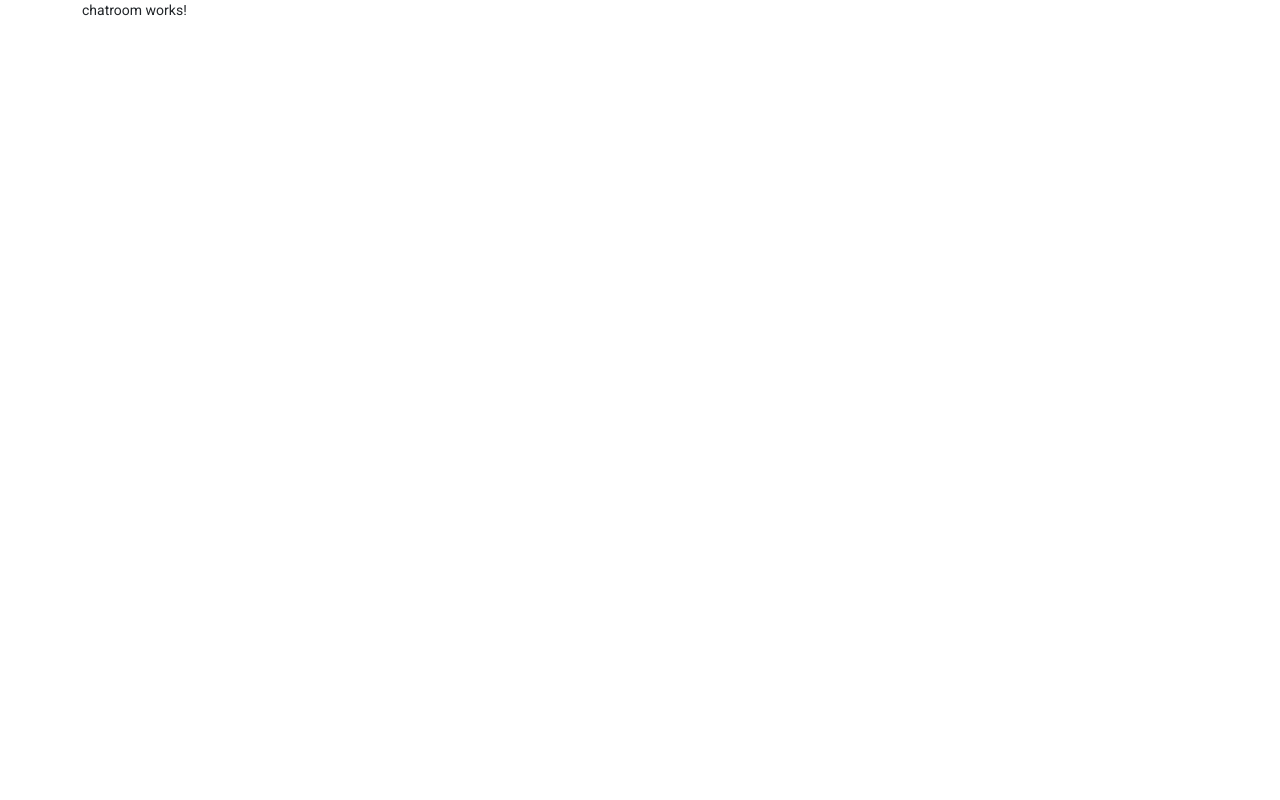
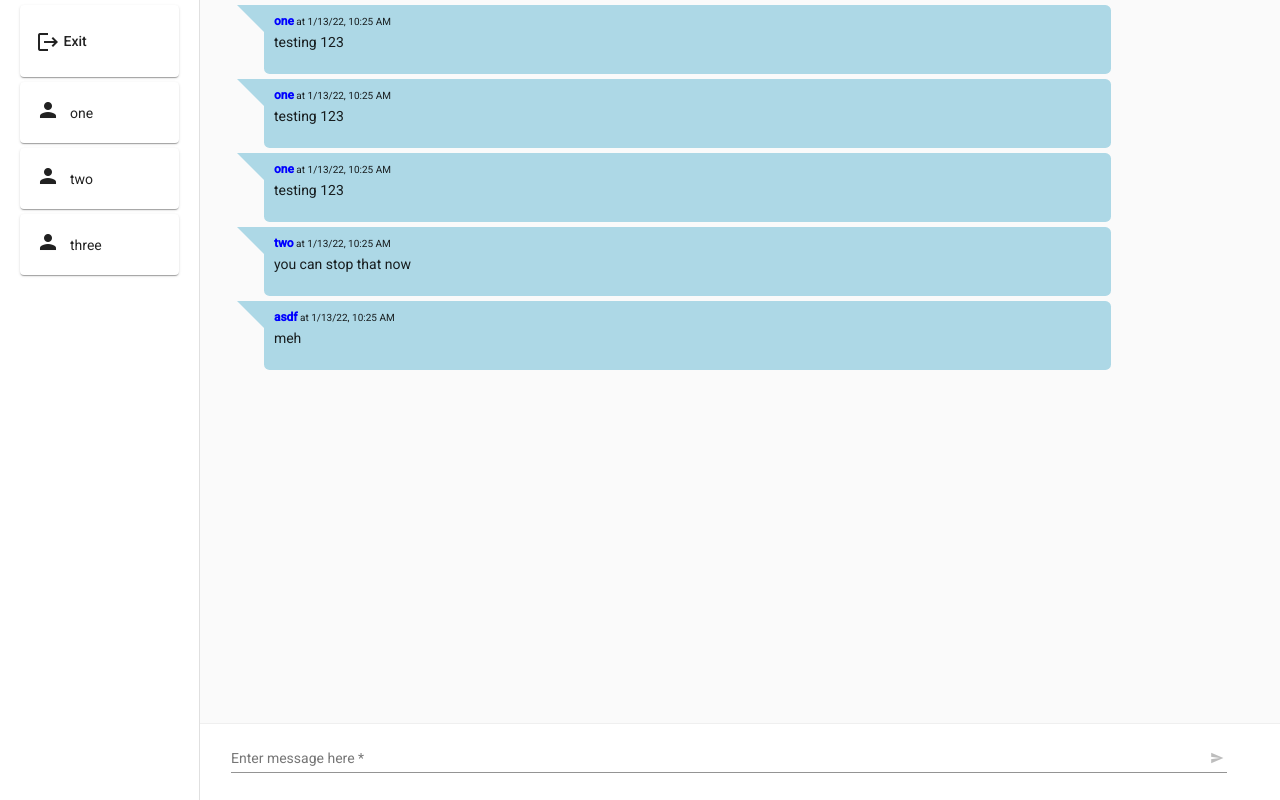
Before and after one commit to clewarne/frontend-fundamentals-2022, an Angular app: page /chatroom/1 in a window 1280 px wide. Built offline with nearby package versions, Linux system fonts and the light colour scheme.

Commit message:
chatroom layout

```diff
--- a/src/app/pages/chatroom/chatroom.component.html
+++ b/src/app/pages/chatroom/chatroom.component.html
@@ -1 +1,50 @@
-<p>chatroom works!</p>
+<div class="example-container mat-elevation-z8">
+    <mat-drawer-container class="drawer-container">
+      <mat-drawer mode="side" opened class="left-drawer">
+        <div class="users-pane">
+          <mat-card class="users-card">
+            <button type="button" mat-button matSuffix mat-icon-button aria-label="Exit" (click)="exitChat()">
+              <mat-icon>logout</mat-icon> Exit
+            </button>
+          </mat-card>
+          <mat-card class="users-card" *ngFor="let user of users">
+            <mat-icon>person</mat-icon> <span class="username">{{user.nickname}}</span>
+          </mat-card>
+        </div>
+      </mat-drawer>
+      <mat-drawer-content class="chat-pane">
+        <div #chatcontent [scrollTop]="scrolltop" class="chat-content">
+          <div class="message-box" *ngFor="let chat of chats">
+            <div class="chat-status" text-center *ngIf="chat.type==='join'||chat.type==='exit';else message">
+              <span class="chat-date">{{chat.date | date:'short'}}</span>
+              <span class="chat-content-center">{{chat.message}}</span>
+            </div>
+            <ng-template #message>
+              <div class="chat-message">
+                <div class="right-bubble" [ngClass]="{'right-bubble': chat.nickname === nickname, 'left-bubble': chat.nickname !== nickname}">
+                  <span class="msg-name" *ngIf="chat.nickname === nickname">Me</span>
+                  <span class="msg-name" *ngIf="chat.nickname !== nickname">{{chat.nickname}}</span>
+                  <span class="msg-date"> at {{chat.date | date:'short'}}</span>
+                  <p text-wrap>{{chat.message}}</p>
+                </div>
+              </div>
+            </ng-template>
+          </div>
+        </div>
+        <footer class="sticky-footer">
+          <form class="message-form" [formGroup]="chatForm" (ngSubmit)="onFormSubmit(chatForm.value)">
+            <mat-form-field class="message-form-field">
+              <input matInput placeholder="Enter message here" formControlName="message"
+                      [errorStateMatcher]="matcher">
+              <mat-error>
+                <span *ngIf="!chatForm.get('message')?.valid && chatForm.get('message')?.touched">Enter your message</span>
+              </mat-error>
+              <button type="submit" [disabled]="!chatForm.valid" mat-button matSuffix mat-icon-button aria-label="Send">
+                <mat-icon>send</mat-icon>
+              </button>
+            </mat-form-field>
+          </form>
+        </footer>
+      </mat-drawer-content>
+    </mat-drawer-container>
+  </div>
--- a/src/app/pages/chatroom/chatroom.component.less
+++ b/src/app/pages/chatroom/chatroom.component.less
@@ -0,0 +1,156 @@
+.example-container {
+    display: flex;
+    padding: 10px;
+  }
+
+  .drawer-container {
+    position: absolute;
+    right: 0;
+    left: 0;
+    bottom: 0;
+    top: 0;
+  }
+
+  .left-drawer {
+    width: 200px;
+  }
+
+  .users-pane {
+    height: 500px;
+  }
+
+  .users-card {
+    margin: 5px 20px;
+  }
+
+  .username {
+    position: absolute;
+    margin-top: 5px;
+    margin-left: 10px;
+  }
+
+  footer.sticky-footer {
+    position: fixed;
+    bottom: 0;
+    left: 0;
+    width: 100%;
+    padding: 10px;
+    background-color: #ffffff;
+    border-top: solid 1px #efefef;
+  }
+
+  .message-form {
+    margin-left: 200px;
+  }
+
+  .message-form-field {
+    width: 94%;
+    margin: 0 4% 0 2%;
+  }
+
+  .message-box {
+    float: left;
+    width: 98%;
+    margin: 5px 0 0 2%;
+  }
+
+  .chat-message {
+    width: 80%;
+    min-height: 40px;
+  }
+
+  .chat-message .right-bubble {
+    position: relative;
+    background: #dcf8c6;
+    border-top-left-radius: .4em;
+    border-bottom-left-radius: .4em;
+    border-bottom-right-radius: .4em;
+    padding: 5px 10px 10px;
+    left: 15%;
+  }
+
+  .chat-message .right-bubble span.msg-name {
+    font-size: 12px;
+    font-weight: bold;
+    color: green;
+  }
+  .chat-message .right-bubble span.msg-date {
+    font-size: 10px;
+  }
+
+  .chat-message .right-bubble:after {
+    content: '';
+    position: absolute;
+    right: 0;
+    top: 13px;
+    width: 0;
+    height: 0;
+    border: 27px solid transparent;
+    border-left-color: #dcf8c6;
+    border-right: 0;
+    border-top: 0;
+    margin-top: -13.5px;
+    margin-right: -27px;
+  }
+  .chat-message .left-bubble {
+    position: relative;
+    background: lightblue;
+    border-top-right-radius: .4em;
+    border-bottom-left-radius: .4em;
+    border-bottom-right-radius: .4em;
+    padding: 5px 10px 10px;
+    left: 5%;
+  }
+  .chat-message .left-bubble span.msg-name {
+    font-size: 12px;
+    font-weight: bold;
+    color: blue;
+  }
+  .chat-message .left-bubble span.msg-date {
+    font-size: 10px;
+  }
+  .chat-message .left-bubble:after {
+    content: '';
+    position: absolute;
+    left: 0;
+    top: 13px;
+    width: 0;
+    height: 0;
+    border: 27px solid transparent;
+    border-right-color: lightblue;
+    border-left: 0;
+    border-top: 0;
+    margin-top: -13.5px;
+    margin-left: -27px;
+  }
+
+  .chat-message .chat-status {
+    min-height: 49px;
+  }
+
+  .chat-message .chat-status .chat-date {
+    display: block;
+    font-size: 10px;
+    font-style: italic;
+    color: #fff;
+    text-shadow: 0px -1px 0px #222, 0px 1px 0px #aaa;
+    height: 15px;
+    left: 10%;
+    right:10%;
+  }
+
+  .chat-message .chat-status .chat-content-center {
+    padding: 5px 10px;
+    background-color: #e1e1f7;
+    border-radius: 6px;
+    font-size: 12px;
+    color: #555;
+    height: 34px;
+    left: 10%;
+    right:10%;
+  }
+
+  .chat-content {
+    overflow-y: scroll;
+    height: 600px;
+  }
--- a/src/app/pages/chatroom/chatroom.component.ts
+++ b/src/app/pages/chatroom/chatroom.component.ts
@@ -1,4 +1,27 @@
-import { Component, OnInit } from '@angular/core';
+import { DatePipe } from '@angular/common';
+import { Component, ElementRef, OnInit, ViewChild } from '@angular/core';
+import { FormBuilder, FormControl, FormGroup, FormGroupDirective, NgForm, Validators } from '@angular/forms';
+import { ErrorStateMatcher } from '@angular/material/core';
+import { ActivatedRoute, Router } from '@angular/router';
+
+export class MyErrorStateMatcher implements ErrorStateMatcher {
+  isErrorState(control: FormControl | null, form: FormGroupDirective | NgForm | null): boolean {
+    const isSubmitted = form && form.submitted;
+    return !!(control && control.invalid && (control.dirty || control.touched || isSubmitted));
+  }
+}
+
+export const snapshotToArray = (snapshot: any) => {
+  const returnArr: any[] = [];
+
+  snapshot.forEach((childSnapshot: any) => {
+    const item = childSnapshot.val();
+    item.key = childSnapshot.key;
+    returnArr.push(item);
+  });
+
+  return returnArr;
+};
 
 @Component({
   selector: 'app-chatroom',
@@ -6,10 +29,77 @@ import { Component, OnInit } from '@angular/core';
   styleUrls: ['./chatroom.component.less']
 })
 export class ChatroomComponent implements OnInit {
+  @ViewChild('chatcontent') chatcontent!: ElementRef;
+  scrolltop: number = 0;
 
-  constructor() { }
+  chatForm!: FormGroup;
+  nickname = '';
+  message = '';
+  users: Array<{ nickname: string }> = [{ nickname: 'one' }, { nickname: 'two' }, { nickname: 'three' }];
+  chats: Array<{
+    nickname: string,
+    date: Date,
+    type: string,
+    message: string,
+  }> = [{
+    nickname: 'one',
+    date: new Date(),
+    type: 'test',
+    message: 'testing 123'
+  },
+  {
+    nickname: 'one',
+    date: new Date(),
+    type: 'test',
+    message: 'testing 123'
+  },
+  {
+    nickname: 'one',
+    date: new Date(),
+    type: 'test',
+    message: 'testing 123'
+  },
+  {
+    nickname: 'two',
+    date: new Date(),
+    type: 'test',
+    message: 'you can stop that now'
+  },
+  {
+    nickname: 'asdf',
+    date: new Date(),
+    type: 'test',
+    message: 'meh'
+  }];
+  matcher = new MyErrorStateMatcher();
+
+  constructor(private router: Router,
+    private route: ActivatedRoute,
+    private formBuilder: FormBuilder,
+    public datepipe: DatePipe) {
+    this.nickname = this.route.snapshot.params['nickname'];
+  }
 
   ngOnInit(): void {
+    this.chatForm = this.formBuilder.group({
+      'message': [null, Validators.required]
+    });
+  }
+
+  onFormSubmit(form: any) {
+    const chat = form;
+    chat.nickname = this.nickname;
+    chat.date = this.datepipe.transform(new Date(), 'dd/MM/yyyy HH:mm:ss');
+    chat.type = 'message';
+    // const newMessage = firebase.database().ref('chats/').push();
+    // newMessage.set(chat);
+    this.chatForm = this.formBuilder.group({
+      'message': [null, Validators.required]
+    });
+  }
+
+  exitChat() {
+
   }
 
 }
--- a/src/app/pages/login/login.component.less
+++ b/src/app/pages/login/login.component.less
@@ -0,0 +1,26 @@
+.example-container {
+    position: relative;
+    padding: 5px;
+  }
+
+  .example-form {
+    min-width: 150px;
+    max-width: 500px;
+    width: 100%;
+  }
+
+  .example-full-width {
+    width: 100%;
+  }
+
+  .example-full-width:nth-last-child(0) {
+    margin-bottom: 10px;
+  }
+
+  .button-row {
+    margin: 10px 0;
+  }
+
+  .mat-flat-button {
+    margin: 5px;
+  }
```
